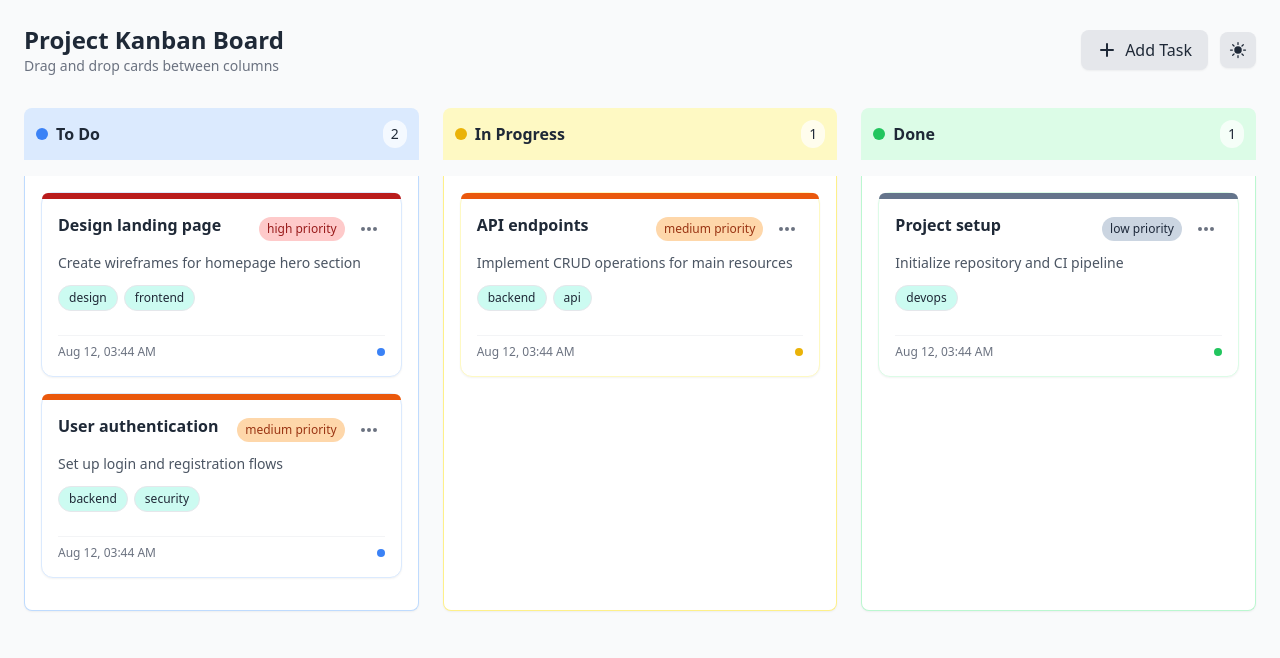
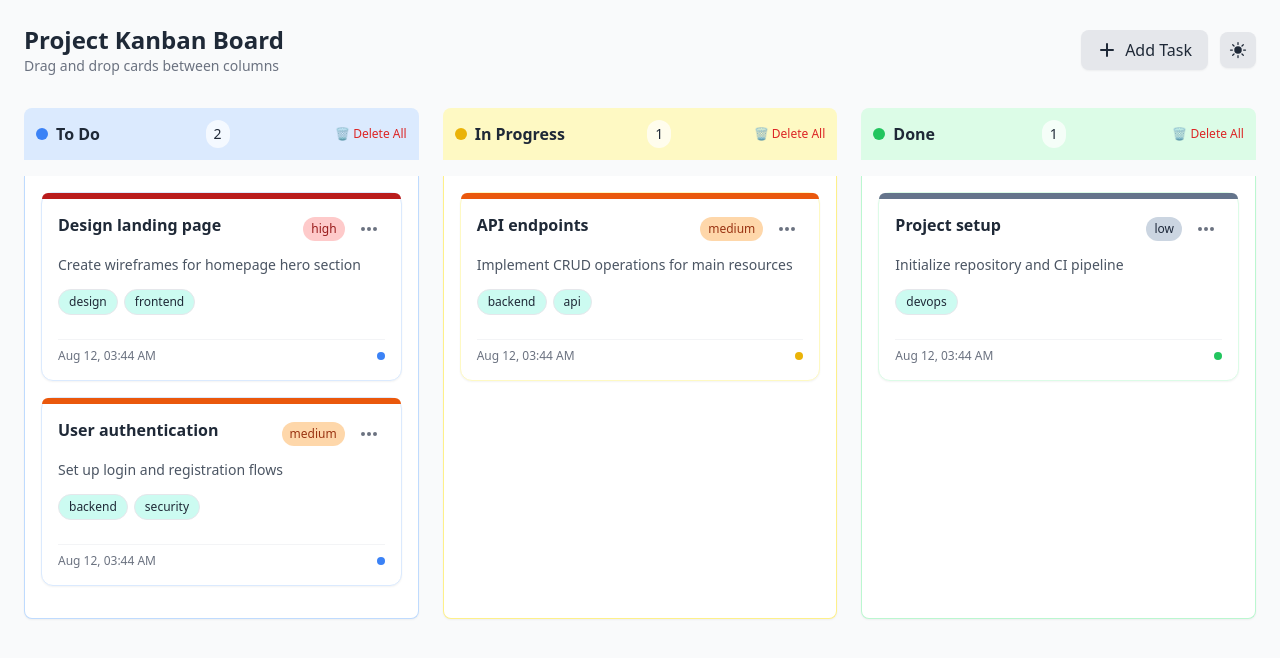
Before and after one commit to mohamim360/Vue-Kanban-Board, a Vue app: page / in a window 1280 px wide. Shown: the top 658 px of the page. Built offline with nearby package versions, Linux system fonts and the light colour scheme.

Commit message:
redesign, overdue

```diff
--- a/src/App.vue
+++ b/src/App.vue
@@ -78,6 +78,14 @@
             >
               {{ columns[column].cards.length }}
             </span>
+             <!-- Delete All Button -->
+    <button
+      v-if="columns[column].cards.length"
+      @click="confirmDeleteAll(column)"
+      class="text-red-600 hover:text-red-800 dark:text-red-400 dark:hover:text-red-200 text-xs font-medium"
+    >
+      🗑 Delete All
+    </button>
           </div>
 
           <div
@@ -156,7 +164,7 @@
                             card.priority === 'low',
                         }"
                       >
-                        {{ card.priority }} priority
+                        {{ card.priority }}
                       </div>
 
                       <!-- ⋮ Dropdown Menu -->
@@ -233,10 +241,10 @@
 
                   <!-- Description -->
                   <div
-
-                    class="text-sm text-gray-600 dark:text-gray-300 mb-3 line-clamp-2 prose prose-sm max-w-none"
+                    class="prose prose-sm max-w-none text-gray-600 dark:text-gray-300 dark:prose-invert mb-3 line-clamp-2"
                     v-html="sanitizeHtml(card.description)"
                   ></div>
+
                   <!-- Tags -->
                   <div
                     v-if="card.tags && card.tags.length"
@@ -255,7 +263,22 @@
                   <div
                     class="flex items-center justify-between text-xs text-gray-500 dark:text-gray-400 mb-2"
                   >
-                    <div v-if="card.dueDate" class="flex items-center gap-1">
+                    <div class="flex items-center gap-2">
+                      <!-- Overdue Badge -->
+                      <span
+                        v-if="
+                          card.dueDate && new Date(card.dueDate) < new Date()
+                        "
+                        class="px-3 py-1 rounded-full bg-purple-100 text-purple-600 dark:bg-purple-900 dark:text-purple-200 text-xs font-bold"
+                      >
+                        Overdue
+                      </span>
+
+                      <!-- Show Date only if not overdue -->
+                      <div
+                        v-else-if="card.dueDate"
+                        class="flex items-center gap-1"
+                      >
                         📅
                         <span>{{
                           new Date(card.dueDate).toLocaleDateString("en-US", {
@@ -264,6 +287,8 @@
                           })
                         }}</span>
                       </div>
+                    </div>
+
                     <div
                       v-if="card.assignedUser"
                       class="flex items-center gap-2"
@@ -724,5 +749,7 @@ function formatDate(iso) {
   transition: all 0.3s ease;
 }
 
-
+.dark .prose b {
+  color: #f9fafb; /* Tailwind gray-50 */
+}
 </style>
--- a/src/components/AddTaskModal.vue
+++ b/src/components/AddTaskModal.vue
@@ -29,12 +29,14 @@
         <!-- Description (Editor) -->
         <div>
           <label class="block text-sm font-medium mb-1">Description</label>
-          <QuillEditor
-            v-model:content="localForm.description"
-            contentType="html"
-            theme="snow"
-
-          />
+          <div class="border rounded-lg overflow-hidden">
+            <QuillEditor
+              v-model:content="localForm.description"
+              contentType="html"
+              theme="snow"
+              class="w-full"
+            />
+          </div>
         </div>
 
         <!-- Tags -->
--- a/src/components/EditTaskModal.vue
+++ b/src/components/EditTaskModal.vue
@@ -26,12 +26,14 @@
         <!-- Description -->
         <div>
           <label class="block text-sm font-medium mb-1">Description</label>
-
-          <QuillEditor
-            v-model:content="localForm.description"
-            contentType="html"
-            theme="snow"
-          />
+          <div class="border rounded-lg overflow-hidden">
+            <QuillEditor
+              v-model:content="localForm.description"
+              contentType="html"
+              theme="snow"
+              class="w-full"
+            />
+          </div>
         </div>
 
         <!-- Tags -->
```
Lines whose indentation alone changed are shown as unchanged.
